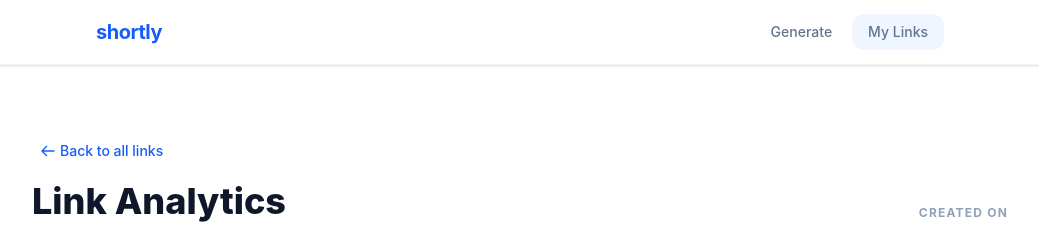
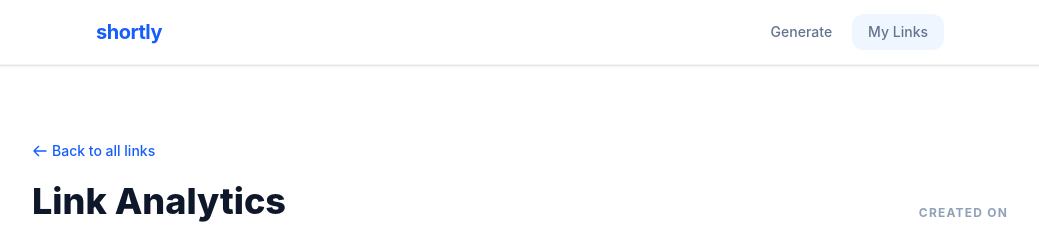
Before and after one commit to nonsense9/url-shortener, an Angular app: page /link/1 in a window 1280 px wide. Shown: the top 227 px of the page, without its empty margins (120-1159 px from the left). Built offline with nearby package versions, Linux system fonts and the light colour scheme.

Commit message:
fix btn padding

```diff
--- a/src/app/pages/link/id/link-detail.html
+++ b/src/app/pages/link/id/link-detail.html
@@ -1,6 +1,6 @@
 <main class="max-w-5xl mx-auto mt-12 p-6">
   <nav aria-label="Breadcrumb" class="mb-10">
-    <a routerLink="/link" class="text-blue-600 hover:text-blue-800 text-sm font-medium flex items-center gap-1 mb-4 w-fit px-2 py-1 rounded focus:outline-2 focus:outline-blue-500">
+    <a routerLink="/link" class="text-blue-600 hover:text-blue-800 text-sm font-medium flex items-center gap-1 mb-4 w-fit py-1 rounded focus:outline-2 focus:outline-blue-500">
       <svg class="w-4 h-4" aria-hidden="true" fill="none" stroke="currentColor" viewBox="0 0 24 24">
         <path stroke-linecap="round" stroke-linejoin="round" stroke-width="2" d="M10 19l-7-7m0 0l7-7m-7 7h18"></path>
       </svg>
```
